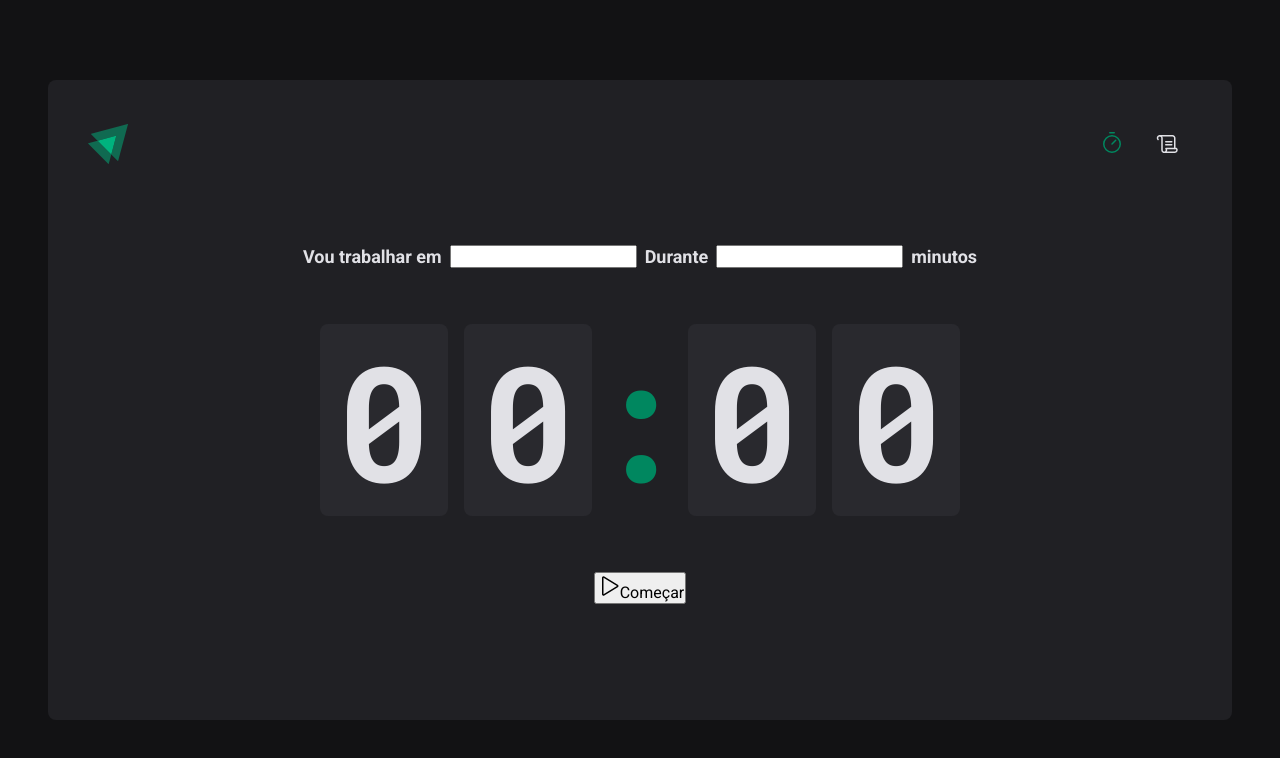
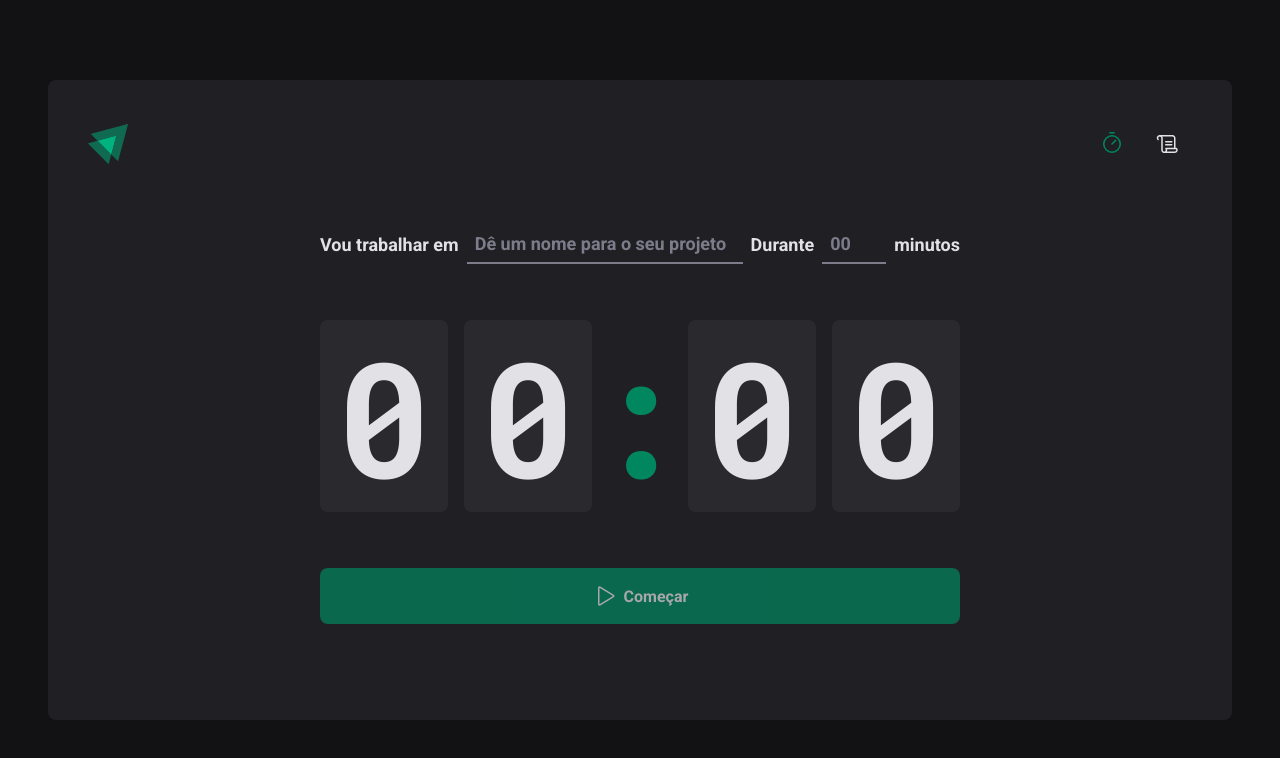
Before and after one commit to eliasmedeiros898/Learning-React, a React (Vite) app in the folder 02-ignite-timer/: page / in a window 1280 px wide. Shown: the top 758 px of the page. Built offline with nearby package versions, Linux system fonts and the light colour scheme.

Commit message:
Finalizações na home

```diff
--- a/02-ignite-timer/src/pages/Home/index.tsx
+++ b/02-ignite-timer/src/pages/Home/index.tsx
@@ -3,7 +3,10 @@
   CountdownContainer,
   FormContainer,
   HomeContainer,
+  MinutesAmountInput,
   Separator,
+  StartCountdownButton,
+  TaskInput,
 } from './styles'
 
 export function Home() {
@@ -12,9 +15,25 @@
       <form action="">
         <FormContainer>
           <label htmlFor="task">Vou trabalhar em</label>
-          <input id="task" />
+          <TaskInput
+            id="task"
+            placeholder="Dê um nome para o seu projeto"
+            list="task-sugestions"
+          />
+
+          <datalist id="task-sugestions">
+            <option value="" />
+          </datalist>
+
           <label htmlFor="minutesAmount">Durante</label>
-          <input type="number" id="minutesAmount" />
+          <MinutesAmountInput
+            type="number"
+            id="minutesAmount"
+            placeholder="00"
+            step={5}
+            min={5}
+            max={60}
+          />
           <span>minutos</span>
         </FormContainer>
 
@@ -26,10 +45,10 @@
           <span>0</span>
         </CountdownContainer>
 
-        <button type="submit">
+        <StartCountdownButton disabled type="submit">
           <Play size={24} />
           Começar
-        </button>
+        </StartCountdownButton>
       </form>
     </HomeContainer>
   )
--- a/02-ignite-timer/src/pages/Home/styles.ts
+++ b/02-ignite-timer/src/pages/Home/styles.ts
@@ -27,6 +27,37 @@
   flex-wrap: wrap;
 `
 
+const BaseInput = styled.input`
+  background: transparent;
+  height: 2.5rem;
+  border: 0;
+  border-bottom: 2px solid ${(props) => props.theme['gray-500']};
+  font-weight: bold;
+  font-size: 1.125rem;
+  padding: 0 0.5rem;
+  color: ${(props) => props.theme['gray-100']};
+
+  &:focus {
+    box-shadow: none;
+    border-color: ${(props) => props.theme['green-500']};
+  }
+
+  &::placeholder {
+    color: ${(props) => props.theme['gray-500']};
+  }
+`
+export const TaskInput = styled(BaseInput)`
+  flex: 1;
+
+  &::webkit-calendar-picker-indicator {
+    display: none !important;
+  }
+`
+
+export const MinutesAmountInput = styled(BaseInput)`
+  width: 4rem;
+`
+
 export const CountdownContainer = styled.div`
   font-family: 'Roboto Mono', monospace;
   font-size: 10rem;
@@ -50,3 +81,27 @@
   display: flex;
   justify-content: center;
 `
+export const StartCountdownButton = styled.button`
+  width: 100%;
+  border: none;
+  padding: 1rem;
+  border-radius: 8px;
+  display: flex;
+  align-items: center;
+  justify-content: center;
+  gap: 0.5rem;
+  font-weight: bold;
+  cursor: pointer;
+  background: ${(props) => props.theme['green-500']};
+  color: ${(props) => props.theme['gray-100']};
+  transition: 0.3s;
+
+  &:disabled {
+    opacity: 0.7;
+    cursor: not-allowed;
+  }
+
+  &:not(:disabled):hover {
+    background: ${(props) => props.theme['green-700']};
+  }
+`
```
